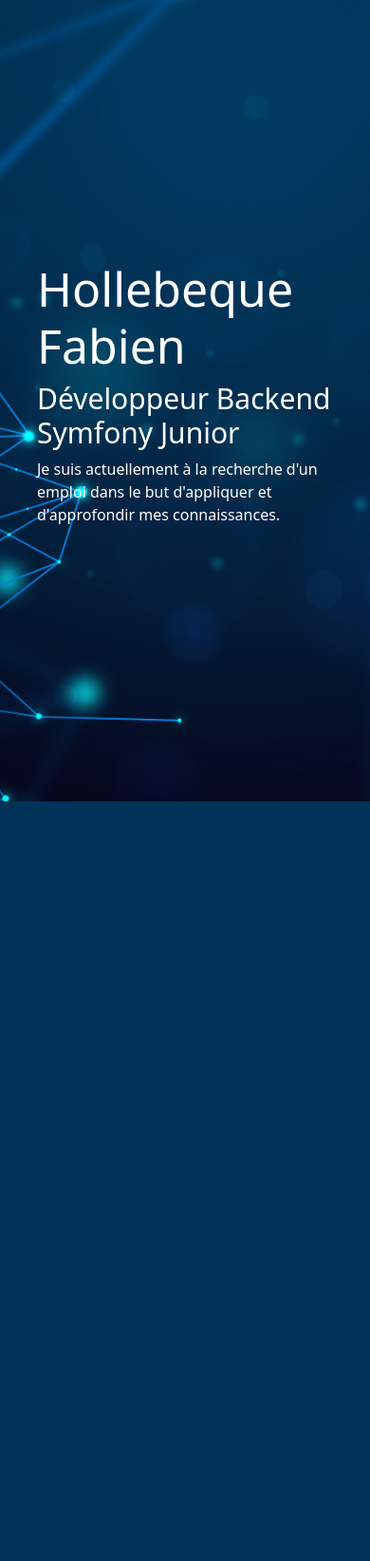
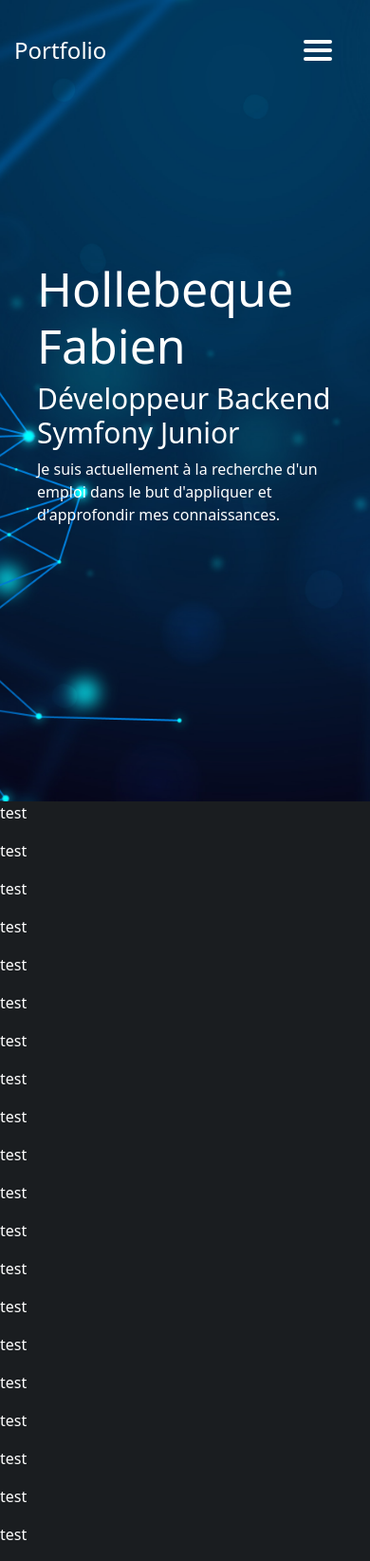
Before and after one commit to Silverfabien/Portfolio, a Symfony app: template templates/default/index.html.twig in a window 390 px wide. Shown: the whole page at 95% size. Before the commit the page ends 844 px from the top, so only its background shows below. Run offline with Twig, Linux system fonts and the light colour scheme; the template is opened without the code that fills it, so the values that code supplies are empty; style sheets or scripts are compiled from the project's sources; some libraries are stand-ins or nearby versions.

Commit message:
Ajout de la navbar

```diff
--- a/assets/styles/css/app.scss
+++ b/assets/styles/css/app.scss
@@ -1,7 +1,9 @@
 @import '~bootstrap/scss/bootstrap';
 
 @import 'content/default/index';
+@import 'layouts/navbar';
 
 body {
     background-color: #1a1d20;
+    color: white;
 }
--- /dev/null
+++ b/assets/styles/css/layouts/navbar.scss
@@ -0,0 +1,211 @@
+.nav {
+  padding: 20px 0;
+  transition: all 0.5s ease;
+  width: 100%;
+  position: fixed;
+  line-height: 65px;
+  text-align: center;
+  display: block;
+
+  &-title {
+    float: left;
+    width: auto;
+    height: auto;
+    padding-left: 3rem;
+
+    a {
+      text-decoration: none;
+      font-size: 1.5rem;
+      color: white;
+    }
+  }
+
+  &-list {
+    height: 65px;
+    float: right;
+
+    &-links {
+      width: 100%;
+      height: 65px;
+      display: flex;
+      list-style: none;
+      margin: 0;
+      padding: 0;
+
+      li {
+        width: auto;
+        height: 65px;
+        padding: 0 1.5rem 0 0;
+
+        a {
+          text-decoration: none;
+          line-height: 65px;
+          font-size: 1.2rem;
+          color: white;
+        }
+      }
+    }
+  }
+
+  &-trigger {
+    cursor: pointer;
+    width: 30px;
+    height: 25px;
+    margin: 22px 40px auto auto;
+    display: none;
+
+    i {
+      background-color: white;
+      border-radius: 2px;
+      content: '';
+      display: block;
+      width: 100%;
+      height: 4px;
+    }
+  }
+}
+
+.nav-scroll {
+  padding: 0;
+  background-color: midnightblue;
+}
+
+.nav-trigger i:nth-child(1) {
+  animation: outT 0.8s backwards;
+  animation-direction: reverse;
+}
+
+.nav-trigger i:nth-child(2) {
+  margin: 5px 0;
+  animation: outM 0.8s backwards;
+  animation-direction: reverse;
+}
+
+.nav-trigger i:nth-child(3) {
+  animation: outBtm 0.8s backwards;
+  animation-direction: reverse;
+}
+
+.nav-trigger.active i:nth-child(1) {
+  animation: inT 0.8s forwards;
+}
+
+.nav-trigger.active i:nth-child(2) {
+  animation: inM 0.8s forwards;
+}
+
+.nav-trigger.active i:nth-child(3) {
+  animation: inBtm 0.8s forwards;
+}
+
+@media screen and (max-width: 768px) {
+  .nav {
+    &-title {
+      padding-left: 15px!important;
+    }
+
+    &-list {
+      width: 100%;
+      height: 0;
+      overflow: hidden;
+
+      ul {
+        flex-direction: column;
+        width: 100%;
+        height: auto;
+        right: 0;
+        bottom: 0;
+        left: 0;
+        background-color: midnightblue;
+        background-position: center top;
+
+        li {
+          width: 100%;
+          text-align: right;
+
+          a {
+            text-align: left;
+            width: 100%;
+            font-size: 1.2rem;
+            padding: 20px;
+          }
+        }
+      }
+    }
+
+    &-trigger {
+      display: block!important;
+    }
+
+    .show-list {
+      height: auto!important;
+      display: none;
+    }
+  }
+}
+
+@keyframes inM {
+  50% {
+    transform: rotate(0deg);
+  }
+  100% {
+    transform: rotate(45deg);
+  }
+}
+
+@keyframes outM {
+  50% {
+    transform: rotate(0deg);
+  }
+  100% {
+    transform: rotate(45deg);
+  }
+}
+
+@keyframes inT {
+  0% {
+    transform: translateY(0) rotate(0deg);
+  }
+  50% {
+    transform: translateY(9px) rotate(0deg);
+  }
+  100% {
+    transform: translateY(9px) rotate(135deg);
+  }
+}
+
+@keyframes outT {
+  0% {
+    transform: translateY(0) rotate(0deg);
+  }
+  50% {
+    transform: translateY(9px) rotate(0deg);
+  }
+  100% {
+    transform: translateY(9px) rotate(135deg);
+  }
+}
+
+@keyframes inBtm {
+  0% {
+    transform: translateY(0) rotate(0deg);
+  }
+  50% {
+    transform: translateY(-9px) rotate(0deg);
+  }
+  100% {
+    transform: translateY(-9px) rotate(135deg);
+  }
+}
+
+@keyframes outBtm {
+  0% {
+    transform: translateY(0) rotate(0deg);
+  }
+  50% {
+    transform: translateY(-9px) rotate(0deg);
+  }
+  100% {
+    transform: translateY(-9px) rotate(135deg);
+  }
+}
--- /dev/null
+++ b/assets/styles/js/layouts/navbar.js
@@ -0,0 +1,14 @@
+$(document).ready(function() {
+    $('.nav-trigger').click(function() {
+        $(this).toggleClass('active');
+        $('.nav-list').toggleClass('show-list').fadeIn();
+    });
+
+    $(window).scroll(function() {
+        if ($(document).scrollTop() > 50) {
+            $('.nav').addClass('nav-scroll');
+        } else {
+            $('.nav').removeClass('nav-scroll');
+        }
+    });
+})
--- a/templates/base.html.twig
+++ b/templates/base.html.twig
@@ -14,6 +14,7 @@
         {% endblock %}
     </head>
     <body>
+        {% include 'layouts/_navbar.html.twig' %}
         {% block body %}{% endblock %}
     </body>
 </html>
--- a/templates/default/index.html.twig
+++ b/templates/default/index.html.twig
@@ -13,4 +13,32 @@
             </p>
         </div>
     </header>
+    <section id="about">
+        <p>test</p>
+        <p>test</p>
+        <p>test</p>
+        <p>test</p>
+        <p>test</p>
+    </section>
+    <section id="course">
+        <p>test</p>
+        <p>test</p>
+        <p>test</p>
+        <p>test</p>
+        <p>test</p>
+    </section>
+    <section id="project">
+        <p>test</p>
+        <p>test</p>
+        <p>test</p>
+        <p>test</p>
+        <p>test</p>
+    </section>
+    <section id="contact">
+        <p>test</p>
+        <p>test</p>
+        <p>test</p>
+        <p>test</p>
+        <p>test</p>
+    </section>
 {% endblock %}
--- /dev/null
+++ b/templates/layouts/_navbar.html.twig
@@ -0,0 +1,23 @@
+<nav class="nav">
+    <div class="nav-title">
+        <a href="{{ path('default') }}">Portfolio</a>
+    </div>
+    <div class="nav-list">
+        <ul class="nav-list-links">
+            <li><a href="#accueil">Accueil</a></li>
+            <li><a href="#about">Présentation</a></li>
+            <li><a href="#course">Parcours</a></li>
+            <li><a href="#project">Projet</a></li>
+            <li><a href="#contact">Contact</a></li>
+        </ul>
+    </div>
+    <div class="nav-trigger">
+        <i></i>
+        <i></i>
+        <i></i>
+    </div>
+</nav>
+
+{% block javascripts %}
+    {{ encore_entry_script_tags('navbar') }}
+{% endblock %}
--- a/webpack.config.js
+++ b/webpack.config.js
@@ -21,6 +21,7 @@ Encore
      * and one CSS file (e.g. app.scss) if your JavaScript imports CSS.
      */
     .addEntry('app', './assets/styles/js/app.js')
+    .addEntry('navbar', './assets/styles/js/layouts/navbar.js')
     .addEntry('security', './assets/styles/js/user/security.js')
     .addEntry('logout', './assets/styles/js/user/logout.js')
 
```
